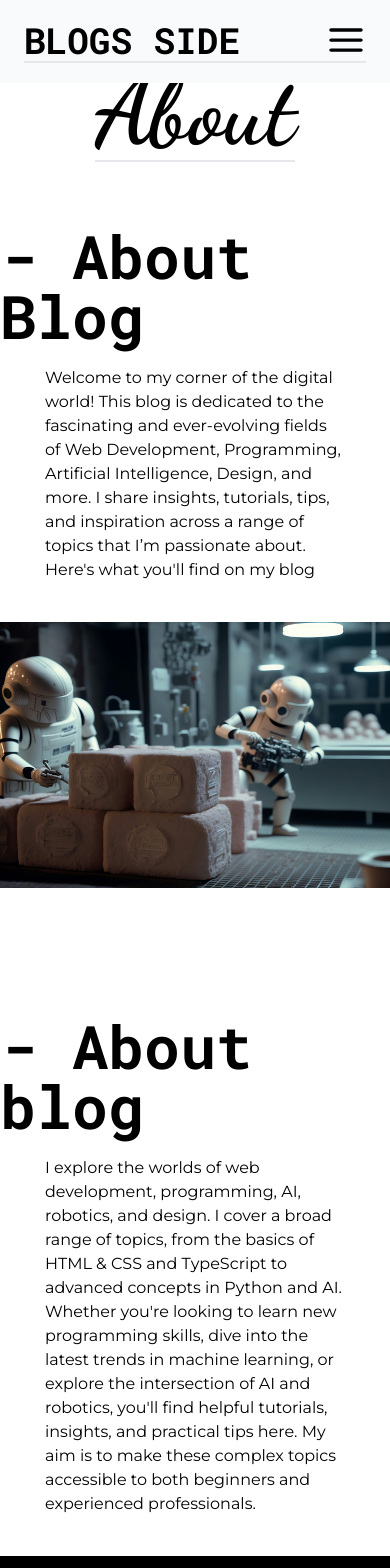
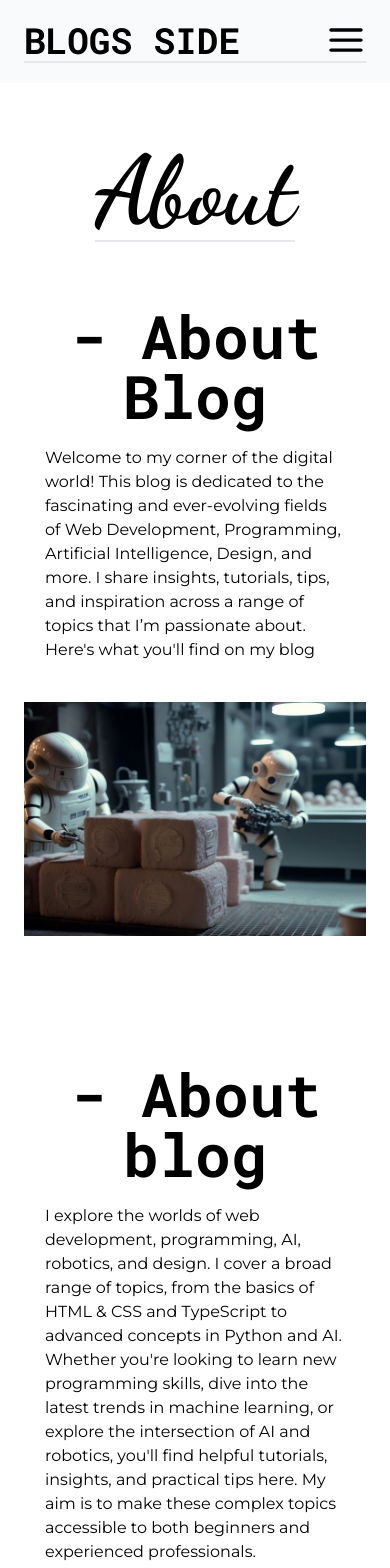
Before and after one commit to AsfaaKhan/Blog-Post-Website, a Next.js app: page /aboutPage in a window 390 px wide. Shown: the top 1568 px of the page. Built offline with nearby package versions, Linux system fonts and the light colour scheme.

Commit message:
Blog Post Website

```diff
--- a/src/app/aboutPage/page.tsx
+++ b/src/app/aboutPage/page.tsx
@@ -7,6 +7,7 @@ const Font2 = Dancing_Script({
     weight: ['700', '600', '500', '400']
 })
 import { Roboto_Mono } from "next/font/google"
+import Container from "@/components/Container"
 
 const Font = Roboto_Mono({
     subsets: ["latin"],
@@ -17,8 +18,9 @@ const Font = Roboto_Mono({
 
 export default function About() {
     return (
-        <div className=" my-16  container flex flex-col justify-center items-center ">
-            <h1 className={`${Font2.className} border-b-2 font-bold text-8xl`}>
+        <Container>
+        <div className=" my-16  flex flex-col justify-center items-center ">
+            <h1 className={`${Font2.className} mt-20 border-b-2 font-bold text-8xl`}>
                 About
             </h1>
 
@@ -26,7 +28,7 @@ export default function About() {
             <div className=" my-16  container  flex flex-col justify-center items-center md:flex-row gap-10 md:justify-between ">
                 <div className=" flex flex-col gap-5 justify-center items-center">
                     <div>
-                        <h1 className={`${Font.className} font-bold text-6xl`}>
+                        <h1 className={`${Font.className} font-bold text-center text-6xl`}>
                             - About Blog
                         </h1>
                     </div>
@@ -58,7 +60,7 @@ export default function About() {
                 {/* Content */}
                 <div className=" flex flex-col gap-5 justify-center items-center">
                     <div>
-                        <h1 className={`${Font.className} font-bold text-6xl`}>
+                        <h1 className={`${Font.className} font-bold text-center text-6xl`}>
                             - About blog
                         </h1>
                     </div>
@@ -74,7 +76,7 @@ export default function About() {
 
             {/* Section 3 */}
             <div className=" my-16  container  flex flex-col justify-center items-center md:flex-row gap-10 md:justify-between ">
-                <div className=" flex flex-col gap-5 justify-center items-center">
+                <div className=" flex flex-col gap-5 justify-center text-center items-center">
                     <div>
                         <h1 className={`${Font.className} font-bold text-6xl`}>
                             - About Blog
@@ -99,6 +101,6 @@ export default function About() {
             <Comment/>
         </div>
 
-
+        </Container>
     )
 }
--- a/src/app/blog/[slug]/page.tsx
+++ b/src/app/blog/[slug]/page.tsx
@@ -4,6 +4,7 @@ import { urlForImage } from "@/sanity/lib/image";
 import { PortableText } from "next-sanity";
 import Image from "next/image";
 import Comment from "@/components/Comment";
+import Container from "@/components/Container";
 
 export const revalidate = 10 //seconds
 
@@ -18,7 +19,8 @@ export default async function page({ params: { slug } }: { params: { slug: strin
 
 
   return (
-    <article className="mt-12 mb-24 px-2 2xl:px-12 flex flex-col gap-y-8">
+    <Container>
+    <article className="mt-32 mb-24 px-2 2xl:px-12 flex flex-col gap-y-8">
 
       {/* Blog Title */}
       <h1 className="text-xl xs:text-3xl lg:text-5xl font-bold text-purple-950 dark:text-white">
@@ -82,5 +84,6 @@ export default async function page({ params: { slug } }: { params: { slug: strin
       {/* Comment */}
       <Comment />
     </article>
+    </Container>
   );
 }
--- a/src/app/blogPage/page.tsx
+++ b/src/app/blogPage/page.tsx
@@ -2,6 +2,7 @@ import BlogCard from "@/components/BlogCard";
 import { client } from "@/sanity/lib/client";
 import { Dancing_Script } from "next/font/google"
 import Comment from "@/components/Comment";
+import Container from "@/components/Container";
 
 const Font2 = Dancing_Script({
     subsets: ["latin"],
@@ -20,10 +21,10 @@ export default async function Home() {
 //   console.log(posts);
 
   return (
-    <div>
+    <Container>
       {/* Blogs */}
       <main className="flex min-h-screen flex-col ">
-        <h1 className={`text-4xl font-bold text-bolg my-12 text-center text-blue-950 dark:text-white sm:text-5xl lg:text-8xl underline ${Font2.className}`}>
+        <h1 className={`text-4xl font-bold text-bolg my-12 mt-28 text-center text-blue-950 dark:text-white sm:text-5xl lg:text-8xl underline ${Font2.className}`}>
           Trending Topics
         </h1>
         <section className="grid grid-cols-1 md:grid-cols-2 lg:grid-cols-3 gap-12">
@@ -38,7 +39,7 @@ export default async function Home() {
 
       {/* Comment */}
       <Comment/>
-    </div>
+    </Container>
 
   );
 }
--- a/src/app/contactPage/page.tsx
+++ b/src/app/contactPage/page.tsx
@@ -4,13 +4,14 @@ import { FaTwitter } from "react-icons/fa";
 import { FaLinkedin } from "react-icons/fa";
 import Link from "next/link";
 import Image from "next/image";
+import Container from "@/components/Container";
 
 
 
 export default function Contact() {
     return (
-        <div>
-        <div className="mt-24 my-40 flex flex-col justify-center items-center text-center gap-10" >
+        <Container>
+        <div className="mt-32 my-40 flex flex-col justify-center items-center text-center gap-10" >
             {/* Image */}
             <div>
                 <Image src={"/images/contact.jpg"}
@@ -47,6 +48,6 @@ export default function Contact() {
             </div>
         </div>
             <Comment />
-        </div>
+        </Container>
     )
 }
--- a/src/app/page.tsx
+++ b/src/app/page.tsx
@@ -3,20 +3,24 @@ import HeroPage from "@/components/HeroPage";
 import About from "@/components/About";
 import Parallax from "@/components/Parallax";
 import Comment from "@/components/Comment";
-
+import Container from "@/components/Container"
 
 export const revalidate = 10 //seconds
 
 export default async function Home() {
   return (
+
     <div>
       {/*  HeroPage */}
       <HeroPage />
 
       {/* About */}
+      <Container>
       <div>
         <About />
       </div>
+      </Container>
+
 
       {/* Parallax */}
       <Parallax />
```
